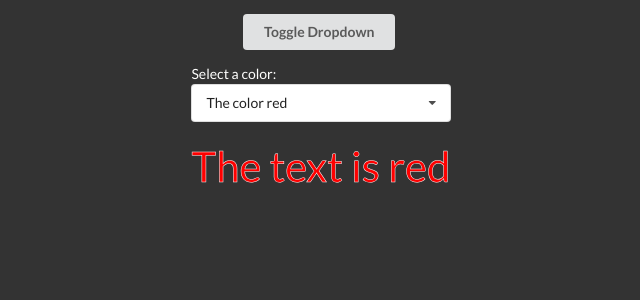
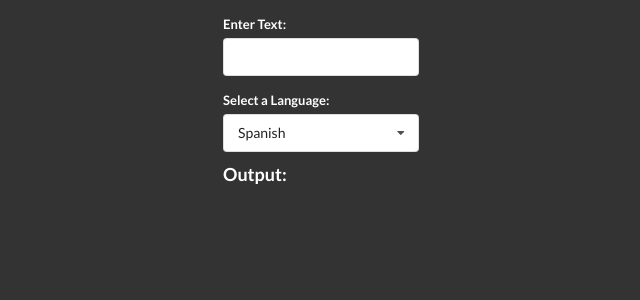
Before and after one commit to lpmurray16/Small_React_Projects, a React (Create React App) app in the folder widgets/: page / in a window 1280 px wide. Shown: the top 300 px of the page, without its empty margins (319-959 px from the left). Built offline with nearby package versions, Linux system fonts and the light colour scheme; no server answers; a web font is replaced by a local one.

Commit message:
translation widget started

```diff
--- a/widgets/src/App.js
+++ b/widgets/src/App.js
@@ -3,6 +3,7 @@
 import Dropdown from './components/Dropdown';
 import items from './components/items';
 import Search from './components/Search';
+import Translate from './components/Translate';
 
 
 const options = [
@@ -21,15 +22,15 @@
 ];
 
 export default () => {
-    const [selected, setSelected] = useState(options[0]);
-    const [showDropdown, setShowDropdown] = useState(true);
+    // const [selected, setSelected] = useState(options[0]);
+    // const [showDropdown, setShowDropdown] = useState(true);
 
     return (
         <div className = "accordion wider flex-center col">
             {/* <h1 className = "title_top"><img src="harrypotter_title.png" alt="something"/>Trivia</h1> */}
             {/* <Accordion items={items}/> */}
             {/* <Search/> */}
-            <button className = "ui button" onClick={() => setShowDropdown(!showDropdown)}>Toggle Dropdown</button>
+            {/* <button className = "ui button" onClick={() => setShowDropdown(!showDropdown)}>Toggle Dropdown</button>
             {showDropdown ? (
                 <div>
                 <Dropdown
@@ -40,8 +41,8 @@
                 <p className="dropdown-text" style={{color: selected.value}}>The text is {selected.value}</p>
                 </div>
                 ) : null
-            }
-
+            } */}
+            <Translate />
         </div>
     );
 };
--- /dev/null
+++ b/widgets/src/components/Convert.js
@@ -0,0 +1,32 @@
+import React, { useState, useEffect } from "react";
+import axios from "axios";
+
+// https://translation.googleapis.com/language/translate/v2
+
+const Convert = ({ language, text }) => {
+  const [translated, setTranslated] = useState("");
+
+  useEffect(() => {
+    const doTranslation = async () => {
+      const { data } = await axios.post(
+        "https://translation.googleapis.com/language/translate/v2",
+        {},
+        {
+          params: {
+            q: text,
+            target: language.value,
+            key: "AIzaSyCHUCmpR7cT_yDFHC98CZJy2LTms-IwDlM",
+          },
+        }
+      );
+
+      setTranslated(data.data.translations[0].translatedText);
+    };
+
+    doTranslation();
+  }, [language, text]);
+
+  return <h1 className="color-white">{translated}</h1>;
+};
+
+export default Convert;
--- a/widgets/src/components/Dropdown.js
+++ b/widgets/src/components/Dropdown.js
@@ -1,6 +1,6 @@
 import React, { useState, useEffect, useRef } from "react";
 
-const Dropdown = ({ options, selected, onSelectedChange }) => {
+const Dropdown = ({ label, options, selected, onSelectedChange }) => {
   const [open, setOpen] = useState(false);
   const ref = useRef();
 
@@ -41,8 +41,8 @@
 
   return (
     <div ref={ref} className="ui form top-bottom">
-      <div className="feild col">
-        <label className="label color-white">Select a color:</label>
+      <div className="field col">
+        <label className="label color-white">{label}</label>
         <div
           onClick={() => {
             setOpen(!open);
--- /dev/null
+++ b/widgets/src/components/Translate.js
@@ -0,0 +1,52 @@
+import React, { useState } from "react";
+import Dropdown from "./Dropdown";
+import Convert from "./Convert";
+
+// AIzaSyCHUCmpR7cT_yDFHC98CZJy2LTms-IwDlM
+
+const options = [
+  {
+    label: "Spanish",
+    value: "es",
+  },
+  {
+    label: "German",
+    value: "de",
+  },
+  {
+    label: "French",
+    value: "fr",
+  },
+];
+
+const Translate = () => {
+  const [language, setLanguage] = useState(options[0]);
+  const [text, setText] = useState("");
+
+  return (
+    <div>
+      <div className="ui form">
+        <div className="field">
+          <label className="color-white">Enter Text:</label>
+          <input
+            type="text"
+            value={text}
+            onChange={(e) => setText(e.target.value)}
+          />
+        </div>
+      </div>
+      <Dropdown
+        label="Select a Language: "
+        selected={language}
+        onSelectedChange={setLanguage}
+        options={options}
+      />
+      <div className="container">
+          <h3 className="ui header color-white">Output:</h3>
+          <Convert language={language} text={text} />
+      </div>
+    </div>
+  );
+};
+
+export default Translate;
```
